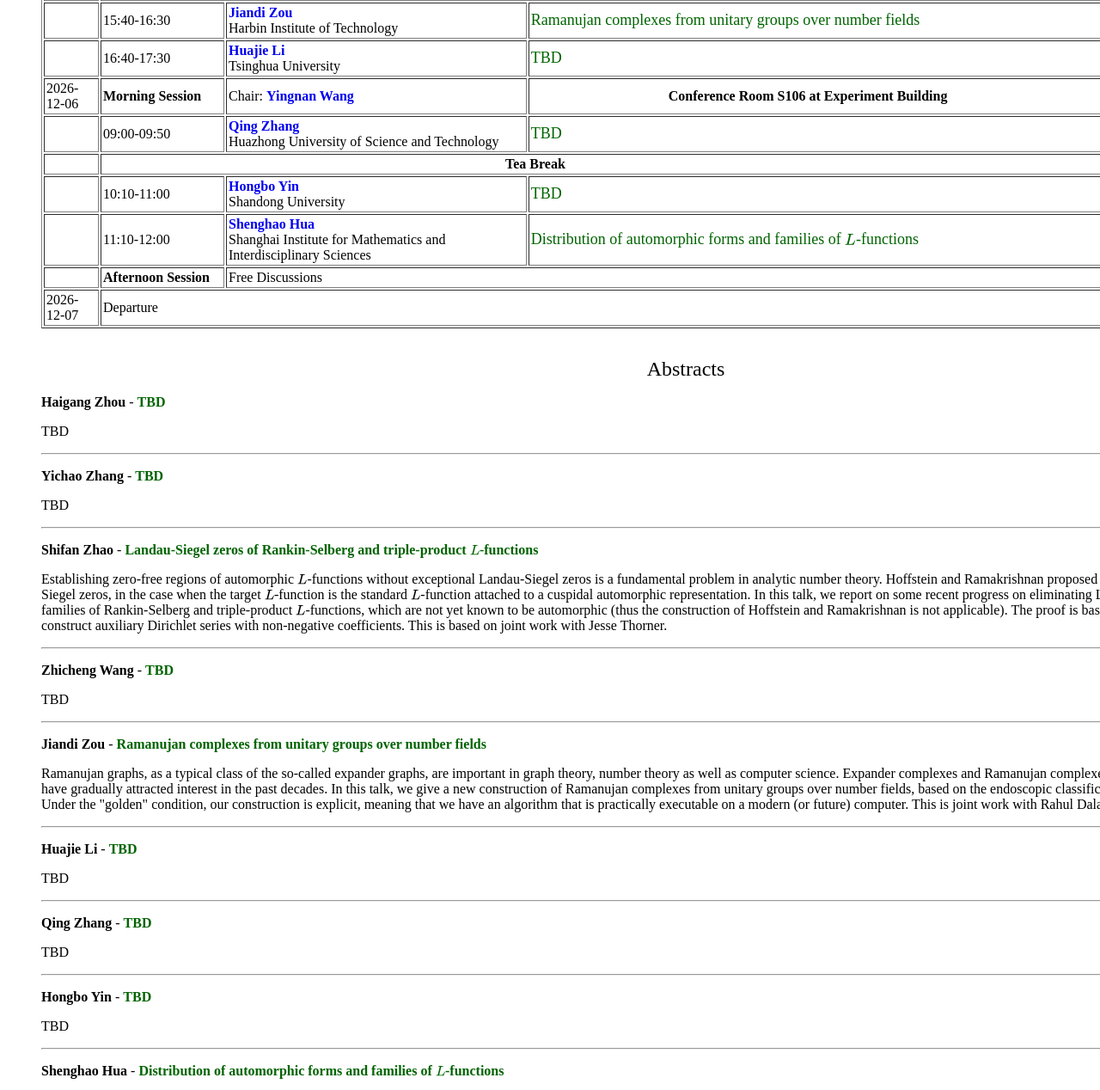
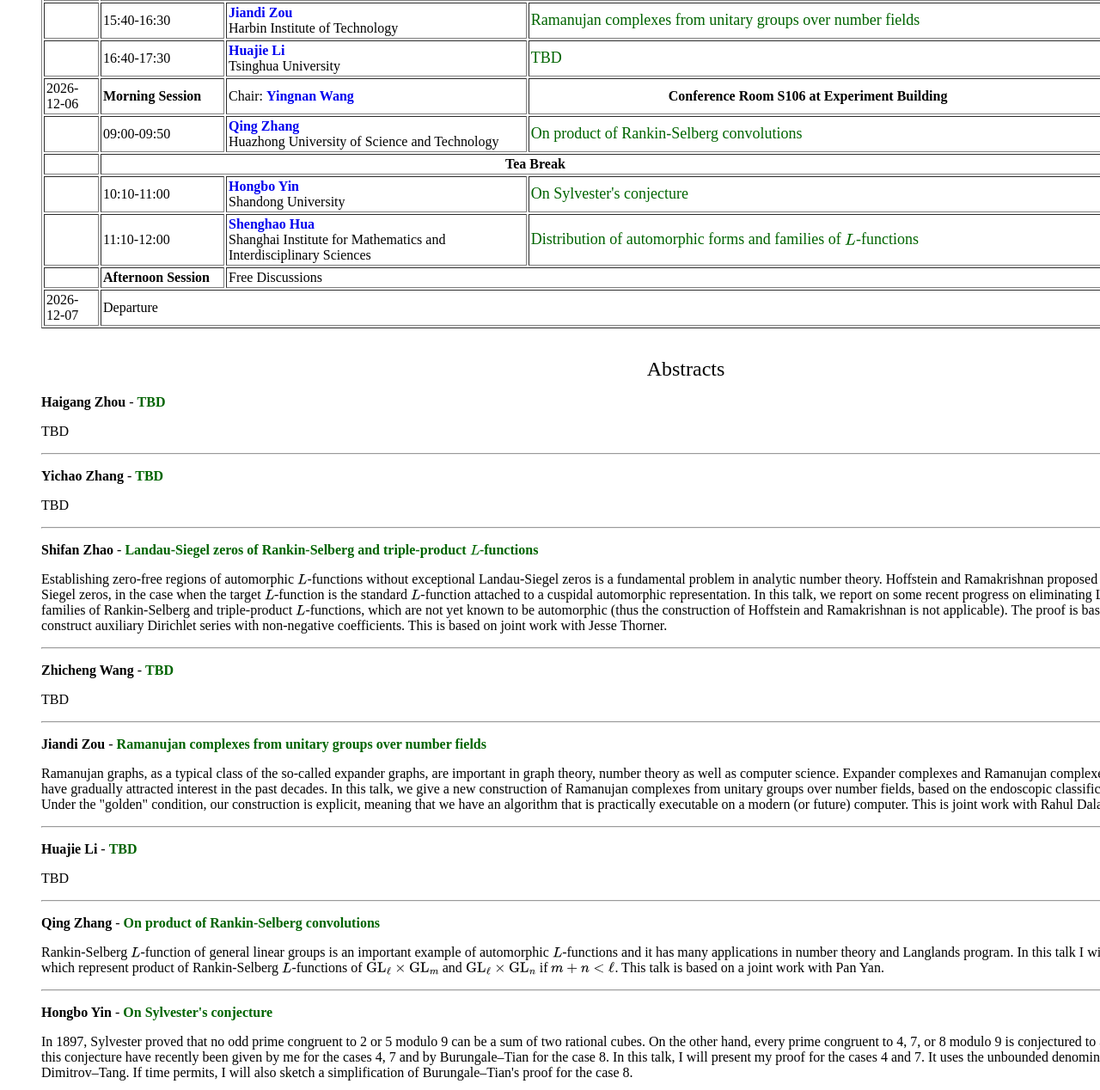
Before and after one commit to yishaoyun/syi, a plain HTML site: page 2026WorkshopOnAFW.html in a window 1280 px wide. Shown: the part 564-1832 px from the top of the page at 86% size. Drawn offline with nearby package versions, Linux system fonts and the light colour scheme.

Commit message:
Add files via upload

```diff
--- a/2026WorkshopOnAFW.html
+++ b/2026WorkshopOnAFW.html
@@ -9,6 +9,13 @@
   </script>
   <script id="MathJax-script" async src="https://cdn.jsdelivr.net/npm/mathjax@3/es5/tex-svg.js"></script>
 <meta http-equiv="Content-Type" content="text/html; charset=UTF-8"/>
+
+<style>
+html {
+  scroll-behavior: smooth;
+}
+</style>
+
 <title>2026 Workshop on Automorphic Forms and Representations</title>
 </head>
 
@@ -132,7 +139,7 @@
 <td>09:00-09:50</td>
 <td><a href="https://qingzhang-math.github.io" style="text-decoration: none"><b>Qing Zhang</b></a>
 <br>Huazhong University of Science and Technology</td>
-<td><a style='color: darkgreen'><font size="+1">TBD</a></td>
+<td><a style='color: darkgreen'><font size="+1">On product of Rankin-Selberg convolutions</a></td>
 <td><a href="#7" style="text-decoration: none">Abstract</a></td>
 </tr>
 
@@ -147,7 +154,7 @@
 <td>10:10-11:00</td>
 <td><a href="https://faculty.sdu.edu.cn/yinhongbo/zh_CN/index.htm" style="text-decoration: none"><b>Hongbo Yin</b></a>
 <br>Shandong University</td>
-<td><a style='color: darkgreen'><font size="+1">TBD</a></td>
+<td><a style='color: darkgreen'><font size="+1">On Sylvester's conjecture</a></td>
 <td><a href="#8" style="text-decoration: none">Abstract</a></td>
 </tr>
 
@@ -212,15 +219,15 @@ TBD
 </p>
 <hr />
 
-<p id="7" align="left">  <b> Qing Zhang </b> - <b><a style='color: darkgreen'> TBD </a></b></p>
+<p id="7" align="left">  <b> Qing Zhang </b> - <b><a style='color: darkgreen'> On product of Rankin-Selberg convolutions </a></b></p>
 <p align="left">
-TBD
+Rankin-Selberg $L$-function of general linear groups is an important example of automorphic $L$-functions and it has many applications in number theory and Langlands program. In this talk I will report our construction of integrals which represent product of Rankin-Selberg $L$-functions of $\mathrm{GL}_\ell\times \mathrm{GL}_m$ and $\mathrm{GL}_\ell\times \mathrm{GL}_n$ if $m+n<\ell$. This talk is based on a joint work with Pan Yan.
 </p>
 <hr />
 
-<p id="8" align="left">  <b> Hongbo Yin </b> - <b><a style='color: darkgreen'> TBD </a></b></p>
+<p id="8" align="left">  <b> Hongbo Yin </b> - <b><a style='color: darkgreen'> On Sylvester's conjecture </a></b></p>
 <p align="left">
-TBD
+In 1897, Sylvester proved that no odd prime congruent to 2 or 5 modulo 9 can be a sum of two rational cubes. On the other hand, every prime congruent to 4, 7, or 8 modulo 9 is conjectured to admit such a representation. Proofs of this conjecture have recently been given by me for the cases 4, 7 and by Burungale–Tian for the case 8. In this talk, I will present my proof for the cases 4 and 7. It uses the unbounded denominator conjecture, proved by Calegari–Dimitrov–Tang. If time permits, I will also sketch a simplification of Burungale–Tian's proof for the case 8.
 </p>
 <hr />
 
```
Also changed, not shown: 2026WorkshopOnAFWCN.html (+13 -6 lines).
